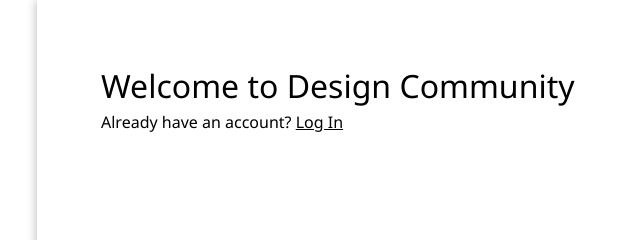
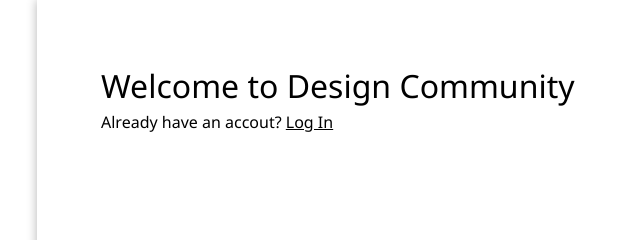
Before and after one commit to Yazan-Egbaria/appleseeds-figma-task, a plain HTML site: page index.html in a window 1280 px wide. Shown: the top 240 px of the page, 103-743 px from the left. Drawn offline with Linux system fonts and the light colour scheme.

Commit message:
Update index.html

```diff
--- a/index.html
+++ b/index.html
@@ -1,4 +1,3 @@
-
 
 <head>
     <meta charset="UTF-8">
@@ -12,7 +11,7 @@
         <section class="content">
             <section class="content-header">
                 <h1>Welcome to Design Community</h1>
-                <p>Already have an account? <a href="#">Log In</a></p>
+                <p>Already have an accout? <a href="#">Log In</a></p>
             </section>
 
             <form>
@@ -42,6 +41,7 @@
         </section>
 
         <section class="image">
+
         </section>
     </main>
 </body>
```
